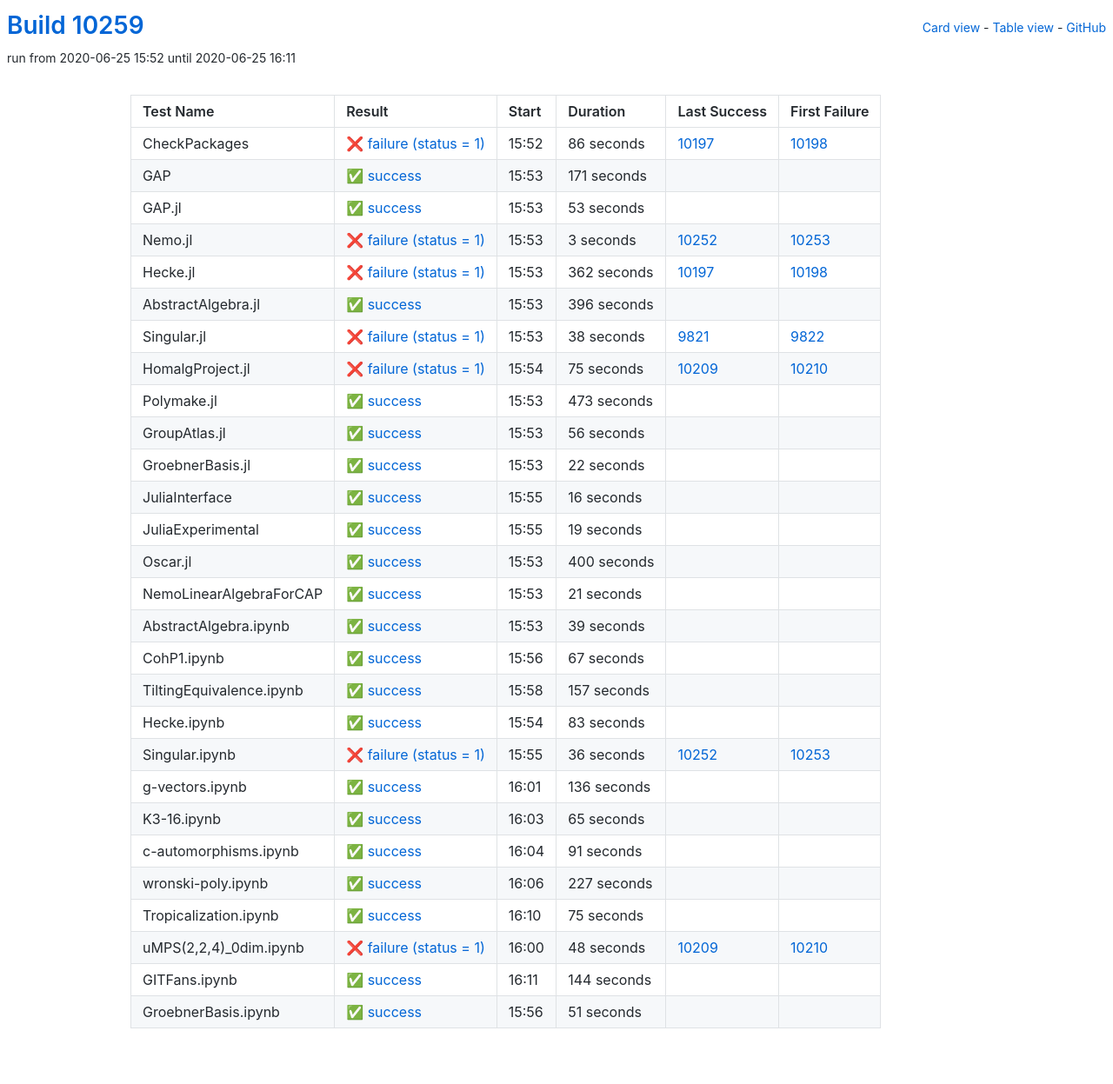
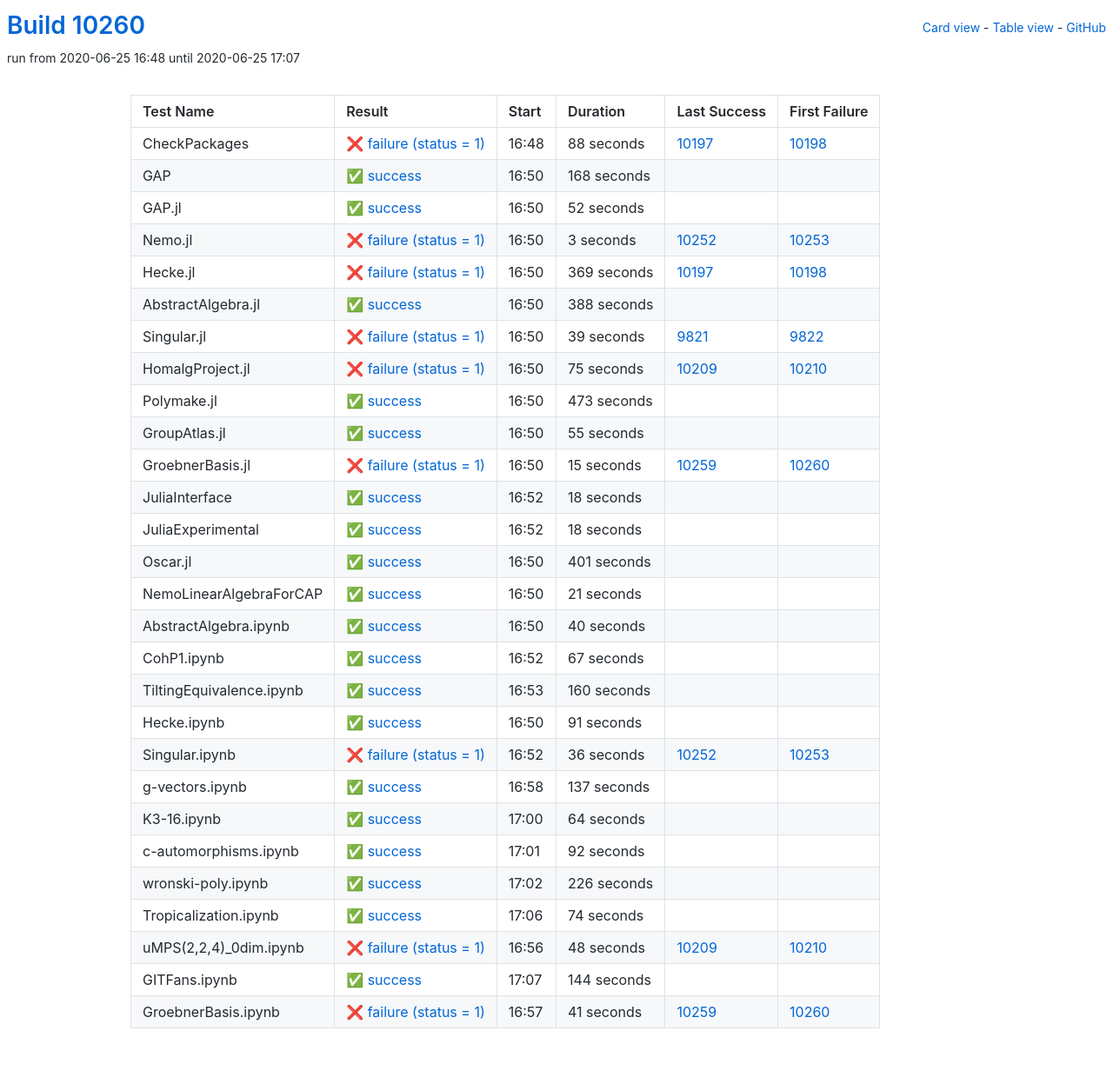
Before and after one commit to oscar-system/oscar-ci-status, a Jekyll site: the page built from table.html, in a window 1280 px wide. Shown: the whole page at 87% size. Built offline with Jekyll 4.4.1, drawn with Linux system fonts in a browser that asks for light colours.

Commit message:
Build #10260

```diff
--- a/_data/ci.yml
+++ b/_data/ci.yml
@@ -1,6 +1,6 @@
 ---
-build: 10259
-build_url: https://oscarci.mathematik.uni-kl.de/job/oscar/10259/
+build: 10260
+build_url: https://oscarci.mathematik.uni-kl.de/job/oscar/10260/
 job: oscar
 organization: oscar-system
 repo: oscar-ci-status
@@ -8,44 +8,44 @@
 tests:
 - name: CheckPackages
   id: checkpackages
-  log: https://oscarci.mathematik.uni-kl.de/job/oscar/10259/artifact/logs/build-10259/CheckPackages.log
-  start: 2020-06-25 15:52
+  log: https://oscarci.mathematik.uni-kl.de/job/oscar/10260/artifact/logs/build-10260/CheckPackages.log
+  start: 2020-06-25 16:48
   success: false
   exitcode: 1
   status: failure
-  duration: 86
+  duration: 88
   last_success: 10197
   last_success_url: https://oscarci.mathematik.uni-kl.de/job/oscar/10197/
   first_failure: 10198
   first_failure_url: https://oscarci.mathematik.uni-kl.de/job/oscar/10198/
 - name: GAP
   id: gap
-  log: https://oscarci.mathematik.uni-kl.de/job/oscar/10259/artifact/logs/build-10259/GAP.log
-  start: 2020-06-25 15:53
+  log: https://oscarci.mathematik.uni-kl.de/job/oscar/10260/artifact/logs/build-10260/GAP.log
+  start: 2020-06-25 16:50
   success: true
   exitcode: 0
   status: success
-  duration: 171
+  duration: 168
   last_success: false
   last_success_url:
   first_failure: false
   first_failure_url:
 - name: GAP.jl
   id: gap-jl
-  log: https://oscarci.mathematik.uni-kl.de/job/oscar/10259/artifact/logs/build-10259/GAP.jl.log
-  start: 2020-06-25 15:53
+  log: https://oscarci.mathematik.uni-kl.de/job/oscar/10260/artifact/logs/build-10260/GAP.jl.log
+  start: 2020-06-25 16:50
   success: true
   exitcode: 0
   status: success
-  duration: 53
+  duration: 52
   last_success: false
   last_success_url:
   first_failure: false
   first_failure_url:
 - name: Nemo.jl
   id: nemo-jl
-  log: https://oscarci.mathematik.uni-kl.de/job/oscar/10259/artifact/logs/build-10259/Nemo.jl.log
-  start: 2020-06-25 15:53
+  log: https://oscarci.mathematik.uni-kl.de/job/oscar/10260/artifact/logs/build-10260/Nemo.jl.log
+  start: 2020-06-25 16:50
   success: false
   exitcode: 1
   status: failure
@@ -56,44 +56,44 @@
   first_failure_url: https://oscarci.mathematik.uni-kl.de/job/oscar/10253/
 - name: Hecke.jl
   id: hecke-jl
-  log: https://oscarci.mathematik.uni-kl.de/job/oscar/10259/artifact/logs/build-10259/Hecke.jl.log
-  start: 2020-06-25 15:53
+  log: https://oscarci.mathematik.uni-kl.de/job/oscar/10260/artifact/logs/build-10260/Hecke.jl.log
+  start: 2020-06-25 16:50
   success: false
   exitcode: 1
   status: failure
-  duration: 362
+  duration: 369
   last_success: 10197
   last_success_url: https://oscarci.mathematik.uni-kl.de/job/oscar/10197/
   first_failure: 10198
   first_failure_url: https://oscarci.mathematik.uni-kl.de/job/oscar/10198/
 - name: AbstractAlgebra.jl
   id: abstractalgebra-jl
-  log: https://oscarci.mathematik.uni-kl.de/job/oscar/10259/artifact/logs/build-10259/AbstractAlgebra.jl.log
-  start: 2020-06-25 15:53
+  log: https://oscarci.mathematik.uni-kl.de/job/oscar/10260/artifact/logs/build-10260/AbstractAlgebra.jl.log
+  start: 2020-06-25 16:50
   success: true
   exitcode: 0
   status: success
-  duration: 396
+  duration: 388
   last_success: false
   last_success_url:
   first_failure: false
   first_failure_url:
 - name: Singular.jl
   id: singular-jl
-  log: https://oscarci.mathematik.uni-kl.de/job/oscar/10259/artifact/logs/build-10259/Singular.jl.log
-  start: 2020-06-25 15:53
+  log: https://oscarci.mathematik.uni-kl.de/job/oscar/10260/artifact/logs/build-10260/Singular.jl.log
+  start: 2020-06-25 16:50
   success: false
   exitcode: 1
   status: failure
-  duration: 38
+  duration: 39
   last_success: 9821
   last_success_url: https://oscarci.mathematik.uni-kl.de/job/oscar/9821/
   first_failure: 9822
   first_failure_url: https://oscarci.mathematik.uni-kl.de/job/oscar/9822/
 - name: HomalgProject.jl
   id: homalgproject-jl
-  log: https://oscarci.mathematik.uni-kl.de/job/oscar/10259/artifact/logs/build-10259/HomalgProject.jl.log
-  start: 2020-06-25 15:54
+  log: https://oscarci.mathematik.uni-kl.de/job/oscar/10260/artifact/logs/build-10260/HomalgProject.jl.log
+  start: 2020-06-25 16:50
   success: false
   exitcode: 1
   status: failure
@@ -104,8 +104,8 @@
   first_failure_url: https://oscarci.mathematik.uni-kl.de/job/oscar/10210/
 - name: Polymake.jl
   id: polymake-jl
-  log: https://oscarci.mathematik.uni-kl.de/job/oscar/10259/artifact/logs/build-10259/Polymake.jl.log
-  start: 2020-06-25 15:53
+  log: https://oscarci.mathematik.uni-kl.de/job/oscar/10260/artifact/logs/build-10260/Polymake.jl.log
+  start: 2020-06-25 16:50
   success: true
   exitcode: 0
   status: success
@@ -116,68 +116,68 @@
   first_failure_url:
 - name: GroupAtlas.jl
   id: groupatlas-jl
-  log: https://oscarci.mathematik.uni-kl.de/job/oscar/10259/artifact/logs/build-10259/GroupAtlas.jl.log
-  start: 2020-06-25 15:53
+  log: https://oscarci.mathematik.uni-kl.de/job/oscar/10260/artifact/logs/build-10260/GroupAtlas.jl.log
+  start: 2020-06-25 16:50
   success: true
   exitcode: 0
   status: success
-  duration: 56
+  duration: 55
   last_success: false
   last_success_url:
   first_failure: false
   first_failure_url:
 - name: GroebnerBasis.jl
   id: groebnerbasis-jl
-  log: https://oscarci.mathematik.uni-kl.de/job/oscar/10259/artifact/logs/build-10259/GroebnerBasis.jl.log
-  start: 2020-06-25 15:53
+  log: https://oscarci.mathematik.uni-kl.de/job/oscar/10260/artifact/logs/build-10260/GroebnerBasis.jl.log
+  start: 2020-06-25 16:50
+  success: false
+  exitcode: 1
+  status: failure
+  duration: 15
+  last_success: 10259
+  last_success_url: https://oscarci.mathematik.uni-kl.de/job/oscar/10259/
+  first_failure: 10260
+  first_failure_url: https://oscarci.mathematik.uni-kl.de/job/oscar/10260/
+- name: JuliaInterface
+  id: juliainterface
+  log: https://oscarci.mathematik.uni-kl.de/job/oscar/10260/artifact/logs/build-10260/JuliaInterface.log
+  start: 2020-06-25 16:52
   success: true
   exitcode: 0
   status: success
-  duration: 22
-  last_success: false
-  last_success_url:
-  first_failure: false
-  first_failure_url:
-- name: JuliaInterface
-  id: juliainterface
-  log: https://oscarci.mathematik.uni-kl.de/job/oscar/10259/artifact/logs/build-10259/JuliaInterface.log
-  start: 2020-06-25 15:55
-  success: true
-  exitcode: 0
-  status: success
-  duration: 16
+  duration: 18
   last_success: false
   last_success_url:
   first_failure: false
   first_failure_url:
 - name: JuliaExperimental
   id: juliaexperimental
-  log: https://oscarci.mathematik.uni-kl.de/job/oscar/10259/artifact/logs/build-10259/JuliaExperimental.log
-  start: 2020-06-25 15:55
+  log: https://oscarci.mathematik.uni-kl.de/job/oscar/10260/artifact/logs/build-10260/JuliaExperimental.log
+  start: 2020-06-25 16:52
   success: true
   exitcode: 0
   status: success
-  duration: 19
+  duration: 18
   last_success: false
   last_success_url:
   first_failure: false
   first_failure_url:
 - name: Oscar.jl
   id: oscar-jl
-  log: https://oscarci.mathematik.uni-kl.de/job/oscar/10259/artifact/logs/build-10259/Oscar.jl.log
-  start: 2020-06-25 15:53
+  log: https://oscarci.mathematik.uni-kl.de/job/oscar/10260/artifact/logs/build-10260/Oscar.jl.log
+  start: 2020-06-25 16:50
   success: true
   exitcode: 0
   status: success
-  duration: 400
+  duration: 401
   last_success: false
   last_success_url:
   first_failure: false
   first_failure_url:
 - name: NemoLinearAlgebraForCAP
   id: nemolinearalgebraforcap
-  log: https://oscarci.mathematik.uni-kl.de/job/oscar/10259/artifact/logs/build-10259/NemoLinearAlgebraForCAP.log
-  start: 2020-06-25 15:53
+  log: https://oscarci.mathematik.uni-kl.de/job/oscar/10260/artifact/logs/build-10260/NemoLinearAlgebraForCAP.log
+  start: 2020-06-25 16:50
   success: true
   exitcode: 0
   status: success
@@ -188,20 +188,20 @@
   first_failure_url:
 - name: AbstractAlgebra.ipynb
   id: abstractalgebra-ipynb
-  log: https://oscarci.mathematik.uni-kl.de/job/oscar/10259/artifact/logs/build-10259/AbstractAlgebra.ipynb.log
-  start: 2020-06-25 15:53
+  log: https://oscarci.mathematik.uni-kl.de/job/oscar/10260/artifact/logs/build-10260/AbstractAlgebra.ipynb.log
+  start: 2020-06-25 16:50
   success: true
   exitcode: 0
   status: success
-  duration: 39
+  duration: 40
   last_success: false
   last_success_url:
   first_failure: false
   first_failure_url:
 - name: CohP1.ipynb
   id: cohp1-ipynb
-  log: https://oscarci.mathematik.uni-kl.de/job/oscar/10259/artifact/logs/build-10259/CohP1.ipynb.log
-  start: 2020-06-25 15:56
+  log: https://oscarci.mathematik.uni-kl.de/job/oscar/10260/artifact/logs/build-10260/CohP1.ipynb.log
+  start: 2020-06-25 16:52
   success: true
   exitcode: 0
   status: success
@@ -212,32 +212,32 @@
   first_failure_url:
 - name: TiltingEquivalence.ipynb
   id: tiltingequivalence-ipynb
-  log: https://oscarci.mathematik.uni-kl.de/job/oscar/10259/artifact/logs/build-10259/TiltingEquivalence.ipynb.log
-  start: 2020-06-25 15:58
+  log: https://oscarci.mathematik.uni-kl.de/job/oscar/10260/artifact/logs/build-10260/TiltingEquivalence.ipynb.log
+  start: 2020-06-25 16:53
   success: true
   exitcode: 0
   status: success
-  duration: 157
+  duration: 160
   last_success: false
   last_success_url:
   first_failure: false
   first_failure_url:
 - name: Hecke.ipynb
   id: hecke-ipynb
-  log: https://oscarci.mathematik.uni-kl.de/job/oscar/10259/artifact/logs/build-10259/Hecke.ipynb.log
-  start: 2020-06-25 15:54
+  log: https://oscarci.mathematik.uni-kl.de/job/oscar/10260/artifact/logs/build-10260/Hecke.ipynb.log
+  start: 2020-06-25 16:50
   success: true
   exitcode: 0
   status: success
-  duration: 83
+  duration: 91
   last_success: false
   last_success_url:
   first_failure: false
   first_failure_url:
 - name: Singular.ipynb
   id: singular-ipynb
-  log: https://oscarci.mathematik.uni-kl.de/job/oscar/10259/artifact/logs/build-10259/Singular.ipynb.log
-  start: 2020-06-25 15:55
+  log: https://oscarci.mathematik.uni-kl.de/job/oscar/10260/artifact/logs/build-10260/Singular.ipynb.log
+  start: 2020-06-25 16:52
   success: false
   exitcode: 1
   status: failure
@@ -248,68 +248,68 @@
   first_failure_url: https://oscarci.mathematik.uni-kl.de/job/oscar/10253/
 - name: g-vectors.ipynb
   id: g-vectors-ipynb
-  log: https://oscarci.mathematik.uni-kl.de/job/oscar/10259/artifact/logs/build-10259/g-vectors.ipynb.log
-  start: 2020-06-25 16:01
+  log: https://oscarci.mathematik.uni-kl.de/job/oscar/10260/artifact/logs/build-10260/g-vectors.ipynb.log
+  start: 2020-06-25 16:58
   success: true
   exitcode: 0
   status: success
-  duration: 136
+  duration: 137
   last_success: false
   last_success_url:
   first_failure: false
   first_failure_url:
 - name: K3-16.ipynb
   id: k3-16-ipynb
-  log: https://oscarci.mathematik.uni-kl.de/job/oscar/10259/artifact/logs/build-10259/K3-16.ipynb.log
-  start: 2020-06-25 16:03
+  log: https://oscarci.mathematik.uni-kl.de/job/oscar/10260/artifact/logs/build-10260/K3-16.ipynb.log
+  start: 2020-06-25 17:00
   success: true
   exitcode: 0
   status: success
-  duration: 65
+  duration: 64
   last_success: false
   last_success_url:
   first_failure: false
   first_failure_url:
 - name: c-automorphisms.ipynb
   id: c-automorphisms-ipynb
-  log: https://oscarci.mathematik.uni-kl.de/job/oscar/10259/artifact/logs/build-10259/c-automorphisms.ipynb.log
-  start: 2020-06-25 16:04
+  log: https://oscarci.mathematik.uni-kl.de/job/oscar/10260/artifact/logs/build-10260/c-automorphisms.ipynb.log
+  start: 2020-06-25 17:01
   success: true
   exitcode: 0
   status: success
-  duration: 91
+  duration: 92
   last_success: false
   last_success_url:
   first_failure: false
   first_failure_url:
 - name: wronski-poly.ipynb
   id: wronski-poly-ipynb
-  log: https://oscarci.mathematik.uni-kl.de/job/oscar/10259/artifact/logs/build-10259/wronski-poly.ipynb.log
-  start: 2020-06-25 16:06
+  log: https://oscarci.mathematik.uni-kl.de/job/oscar/10260/artifact/logs/build-10260/wronski-poly.ipynb.log
+  start: 2020-06-25 17:02
   success: true
   exitcode: 0
   status: success
-  duration: 227
+  duration: 226
   last_success: false
   last_success_url:
   first_failure: false
   first_failure_url:
 - name: Tropicalization.ipynb
   id: tropicalization-ipynb
-  log: https://oscarci.mathematik.uni-kl.de/job/oscar/10259/artifact/logs/build-10259/Tropicalization.ipynb.log
-  start: 2020-06-25 16:10
+  log: https://oscarci.mathematik.uni-kl.de/job/oscar/10260/artifact/logs/build-10260/Tropicalization.ipynb.log
+  start: 2020-06-25 17:06
   success: true
   exitcode: 0
   status: success
-  duration: 75
+  duration: 74
   last_success: false
   last_success_url:
   first_failure: false
   first_failure_url:
 - name: uMPS(2,2,4)_0dim.ipynb
   id: umps-2-2-4-0dim-ipynb
-  log: https://oscarci.mathematik.uni-kl.de/job/oscar/10259/artifact/logs/build-10259/uMPS-2-2-4-_0dim.ipynb.log
-  start: 2020-06-25 16:00
+  log: https://oscarci.mathematik.uni-kl.de/job/oscar/10260/artifact/logs/build-10260/uMPS-2-2-4-_0dim.ipynb.log
+  start: 2020-06-25 16:56
   success: false
   exitcode: 1
   status: failure
@@ -320,8 +320,8 @@
   first_failure_url: https://oscarci.mathematik.uni-kl.de/job/oscar/10210/
 - name: GITFans.ipynb
   id: gitfans-ipynb
-  log: https://oscarci.mathematik.uni-kl.de/job/oscar/10259/artifact/logs/build-10259/GITFans.ipynb.log
-  start: 2020-06-25 16:11
+  log: https://oscarci.mathematik.uni-kl.de/job/oscar/10260/artifact/logs/build-10260/GITFans.ipynb.log
+  start: 2020-06-25 17:07
   success: true
   exitcode: 0
   status: success
@@ -332,13 +332,13 @@
   first_failure_url:
 - name: GroebnerBasis.ipynb
   id: groebnerbasis-ipynb
-  log: https://oscarci.mathematik.uni-kl.de/job/oscar/10259/artifact/logs/build-10259/GroebnerBasis.ipynb.log
-  start: 2020-06-25 15:56
-  success: true
-  exitcode: 0
-  status: success
-  duration: 51
-  last_success: false
-  last_success_url:
-  first_failure: false
-  first_failure_url:
+  log: https://oscarci.mathematik.uni-kl.de/job/oscar/10260/artifact/logs/build-10260/GroebnerBasis.ipynb.log
+  start: 2020-06-25 16:57
+  success: false
+  exitcode: 1
+  status: failure
+  duration: 41
+  last_success: 10259
+  last_success_url: https://oscarci.mathematik.uni-kl.de/job/oscar/10259/
+  first_failure: 10260
+  first_failure_url: https://oscarci.mathematik.uni-kl.de/job/oscar/10260/
```
Also changed, not shown: README.md.
